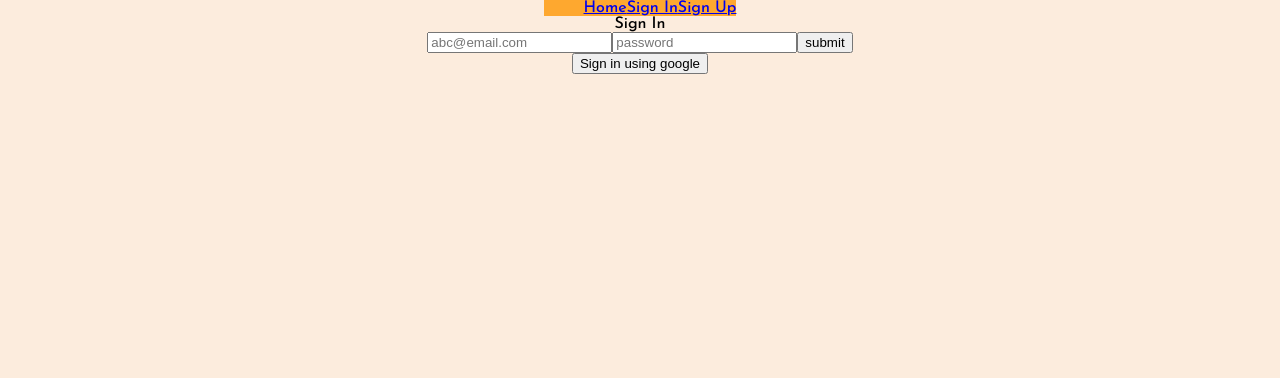
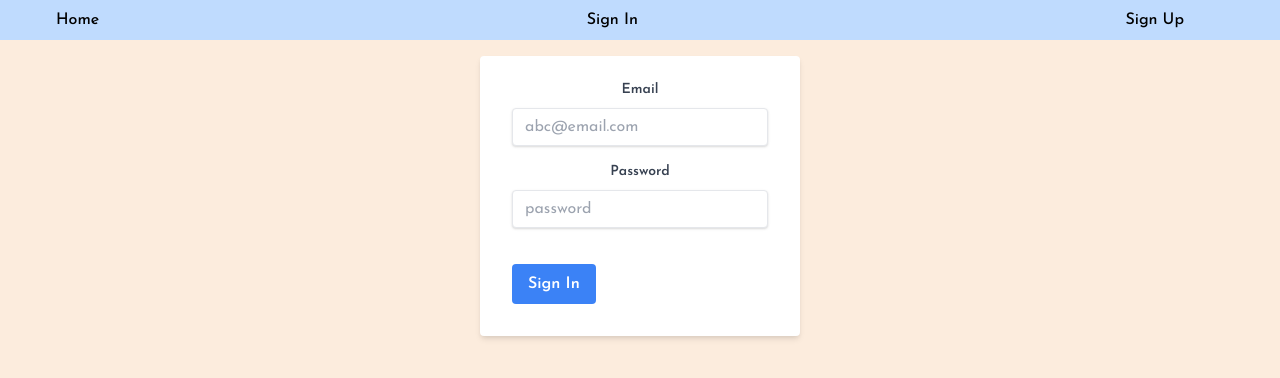
Before and after one commit to yash9263/photo-gallery, a React (Create React App) app: page /signin in a window 1280 px wide. Shown: the top 378 px of the page. Built offline with nearby package versions, Linux system fonts and the light colour scheme; no server answers; a web font is replaced by a local one.

Commit message:
styled singin form

```diff
--- /dev/null
+++ b/craco.config.js
@@ -0,0 +1,11 @@
+// craco.config.js
+module.exports = {
+    style: {
+      postcss: {
+        plugins: [
+          require('tailwindcss'),
+          require('autoprefixer'),
+        ],
+      },
+    },
+  }
--- a/src/components/ImageInput.jsx
+++ b/src/components/ImageInput.jsx
@@ -21,10 +21,10 @@ const ImageInput = () => {
   }
   return (
     <form>
-      <label>
-        {user && <input type="file" onChange={changeHadler} />}
-        <span>+</span>
-      </label>
+      <label>Upload file</label>
+      <input type="file" onChange={changeHadler} />
+      <span>+</span>
+
       <div>
         {error && <div>{error}</div>}
         {file && <div>{file.name}</div>}
--- a/src/components/Navbar.jsx
+++ b/src/components/Navbar.jsx
@@ -31,39 +31,70 @@ const Navbar = () => {
   };
   return (
     <Router>
-      <nav>
+      <div className="">
+        <div className="flex flex-wrap items-center justify-between p-2 bg-blue-200">
           {user && <div>Hey! {user.displayName}</div>}
-        <ul>
-          <li>
-            <Link to="/">Home</Link>
+          <ul className="flex w-full mx-12 items-stretch flex-wrap justify-between">
+            <li className="mr-6">
+              <Link
+                to="/"
+                className="block mt-4 lg:inline-block lg:mt-0 text-teal-200 hover:text-white mr-4"
+              >
+                Home
+              </Link>
             </li>
 
             {user ? (
               <React.Fragment>
                 <Redirect to="/" />
 
-              <li>
-                <Link to="/myImages">My Images</Link>
+                <li className="mr-6">
+                  <Link
+                    to="/myImages"
+                    className="block mt-4 lg:inline-block lg:mt-0 text-teal-200 hover:text-white mr-4"
+                  >
+                    My Images
+                  </Link>
                 </li>
-              <li>
-                <Link to="/saved">Saved Images</Link>
+                <li className="mr-6">
+                  <Link
+                    to="/saved"
+                    className="block mt-4 lg:inline-block lg:mt-0 text-teal-200 hover:text-white mr-4"
+                  >
+                    Saved Images
+                  </Link>
                 </li>
-              <li>
-                <button onClick={handleSignOut}>Sign out</button>
+                <li className="mr-6">
+                  <button
+                    className="inline-block text-sm px-4 py-2 leading-none border rounded  border-black hover:border-transparent hover:text-teal-500 hover:bg-white mt-4 lg:mt-0"
+                    onClick={handleSignOut}
+                  >
+                    Sign out
+                  </button>
                 </li>
               </React.Fragment>
             ) : (
               <React.Fragment>
-              <li>
-                <Link to="/signin">Sign In</Link>
+                <li className="mr-6">
+                  <Link
+                    to="/signin"
+                    className="block mt-4 lg:inline-block lg:mt-0 text-teal-200 hover:text-white mr-4"
+                  >
+                    Sign In
+                  </Link>
                 </li>
-              <li>
-                <Link to="/signup">Sign Up</Link>
+                <li className="mr-6">
+                  <Link
+                    to="/signup"
+                    className="block mt-4 lg:inline-block lg:mt-0 text-teal-200 hover:text-white mr-4"
+                  >
+                    Sign Up
+                  </Link>
                 </li>
               </React.Fragment>
             )}
           </ul>
-
+        </div>
         <Switch>
           <Route exact path="/">
             <Home />
@@ -81,7 +112,7 @@ const Navbar = () => {
             <Saved />
           </Route>
         </Switch>
-      </nav>
+      </div>
     </Router>
   );
 };
--- a/src/components/SignIn.jsx
+++ b/src/components/SignIn.jsx
@@ -1,19 +1,18 @@
-import react, { useState } from 'react';
-import firebase from 'firebase/app';
-import  'firebase/auth';
+import react, { useState } from "react";
+import firebase from "firebase/app";
+import "firebase/auth";
 
 const SignIn = () => {
-
   const [email, setEmail] = useState(null);
   const [password, setPassword] = useState(null);
   const [error, setError] = useState(null);
 
-    function changeHadler (event) {
+  function changeHadler(event) {
     const value = event.target.value;
     const type = event.currentTarget.name;
-        if(type == 'email') {
+    if (type == "email") {
       setEmail(event.target.value);
-        } else if (type == 'password') {
+    } else if (type == "password") {
       setPassword(event.target.value);
     }
   }
@@ -21,26 +20,69 @@ const SignIn = () => {
   const SignInWithEmail = (event) => {
     event.preventDefault();
     if (email && password) {
-            firebase.auth().signInWithEmailAndPassword(email, password)
+      firebase
+        .auth()
+        .signInWithEmailAndPassword(email, password)
         .catch((error) => {
           setError(error.message);
-            })
+        });
     }
-    }
+  };
 
-    return <div>
+  return (
+    <div className="w-full max-w-xs my-4 mx-auto">
+      <form
+        action=""
+        className="bg-white shadow-md rounded px-8 pt-6 pb-8 mb-4"
+      >
+        <div className="mb-4">
+          <label
+            className="block text-gray-700 text-sm font-bold mb-2"
+            htmlFor="email"
+          >
+            Email
+          </label>
+          <input
+            className="shadow appearance-none border rounded w-full py-2 px-3 text-gray-700 leading-tight focus:outline-none focus:shadow-outline"
+            type="email"
+            name="email"
+            onChange={changeHadler}
+            id="email"
+            placeholder="abc@email.com"
+            required
+          />
+        </div>
+        <div className="mb-6">
+          <label
+            className="block text-gray-700 text-sm font-bold mb-2"
+            htmlFor="password"
+          >
+            Password
+          </label>
+          <input
+            className="shadow appearance-none border rounded w-full py-2 px-3 text-gray-700 mb-3 leading-tight focus:outline-none focus:shadow-outline"
+            type="password"
+            name="password"
+            onChange={changeHadler}
+            id="password"
+            placeholder="password"
+            required
+          />
+          {error && <p className="text-red-500 text-xs italic">{error}</p>}
+        </div>
+        <div class="flex items-center justify-between">
+          <button
+            className="bg-blue-500 hover:bg-blue-700 text-white font-bold py-2 px-4 rounded focus:outline-none focus:shadow-outline"
+            type="submit"
+            onClick={SignInWithEmail}
+          >
             Sign In
-        <form action="">
-            <label htmlFor="email">
-                <input type="email" name="email" onChange={changeHadler} id="email" placeholder='abc@email.com'/>
-            </label>
-            <label htmlFor="password">
-                <input type="password" name="password" onChange={changeHadler} id="password" placeholder='password'/>
-            </label>
-            <button type="submit" onClick={SignInWithEmail}>submit</button>
+          </button>
+        </div>
       </form>
-        <button>Sign in using google</button>
+      {/* <button>Sign in using google</button> */}
     </div>
-}
+  );
+};
 
 export default SignIn;
--- a/src/components/SignUp.jsx
+++ b/src/components/SignUp.jsx
@@ -52,19 +52,35 @@ const SignUp = () => {
   };
 
   return (
-    <div>
-      Sign up
-      <form action="">
-        <label htmlFor="name">
+    <div className="w-full max-w-xs my-4 mx-auto">
+      <form
+        action=""
+        className="bg-white shadow-md rounded px-8 pt-6 pb-8 mb-4"
+      >
+        <div className="mb-4">
+          <label
+            htmlFor="name"
+            className="block text-gray-700 text-sm font-bold mb-2"
+          >
+            UserName
+          </label>
           <input
+            className="shadow appearance-none border rounded w-full py-2 px-3 text-gray-700 leading-tight focus:outline-none focus:shadow-outline"
             type="text"
-            placeholder="name"
+            placeholder="Username"
             onChange={nameChangeHandler}
             required
           />
-        </label>
-        <label htmlFor="email">
+        </div>
+        <div className="mb-4">
+          <label
+            className="block text-gray-700 text-sm font-bold mb-2"
+            htmlFor="email"
+          >
+            Email
+          </label>
           <input
+            className="shadow appearance-none border rounded w-full py-2 px-3 text-gray-700 leading-tight focus:outline-none focus:shadow-outline"
             type="email"
             name="email"
             onChange={changeHadler}
@@ -72,9 +88,16 @@ const SignUp = () => {
             placeholder="abc@email.com"
             required
           />
-        </label>
-        <label htmlFor="password">
+        </div>
+        <div className="mb-6">
+          <label
+            className="block text-gray-700 text-sm font-bold mb-2"
+            htmlFor="password"
+          >
+            Password
+          </label>
           <input
+            className="shadow appearance-none border  rounded w-full py-2 px-3 text-gray-700 mb-3 leading-tight focus:outline-none focus:shadow-outline"
             type="password"
             name="password"
             onChange={changeHadler}
@@ -82,12 +105,21 @@ const SignUp = () => {
             placeholder="password"
             required
           />
-        </label>
-        <button type="submit" onClick={SignUpWithEmail}>
-          submit
-        </button>
+          <p className="text-red-500 text-xs italic">
+            password length should be greater than 6
+          </p>
+        </div>
+        <div className="flex items-center justify-between">
+          <button
+            className="bg-blue-500 hover:bg-blue-700 text-white font-bold py-2 px-4 rounded focus:outline-none focus:shadow-outline"
+            type="submit"
+            onClick={SignUpWithEmail}
+          >
+            Sign Up
+          </button>
+        </div>
       </form>
-      <button>Sign up using google</button>
+      {/* <button>Sign up using google</button> */}
     </div>
   );
 };
--- /dev/null
+++ b/src/index.css
@@ -0,0 +1,4 @@
+/* ./src/index.css */
+@tailwind base;
+@tailwind components;
+@tailwind utilities;
--- a/src/index.js
+++ b/src/index.js
@@ -1,5 +1,6 @@
 import { StrictMode } from "react";
 import ReactDOM from "react-dom";
+import './index.css';
 
 import App from "./App";
 
--- a/src/styles.css
+++ b/src/styles.css
@@ -6,9 +6,7 @@
   --secondary-color: #ffc288;
   background-color: var(--main-bg-color);
 }
-* {
-  margin: 0;
-}
+
 .App {
   font-family: "Josefin Sans", sans-serif;
   text-align: center;
--- /dev/null
+++ b/tailwind.config.js
@@ -0,0 +1,11 @@
+module.exports = {
+  purge: ['./src/**/*.{js,jsx,ts,tsx}', './public/index.html'],
+  darkMode: false, // or 'media' or 'class'
+  theme: {
+    extend: {},
+  },
+  variants: {
+    extend: {},
+  },
+  plugins: [],
+}
```
Also changed, not shown: package.json (+8 -3 lines), 1 other file (tests, documents, lock files or other folders). Lines whose indentation alone changed are shown as unchanged.
